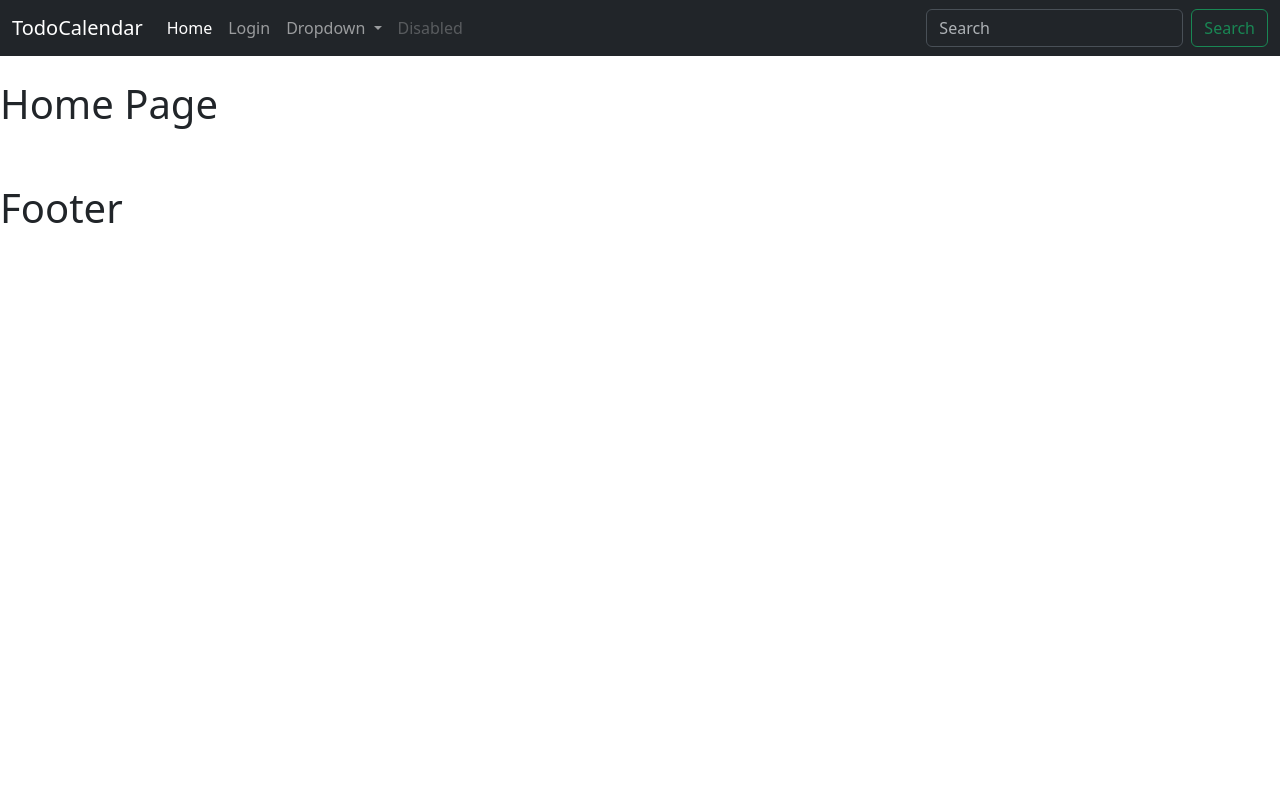
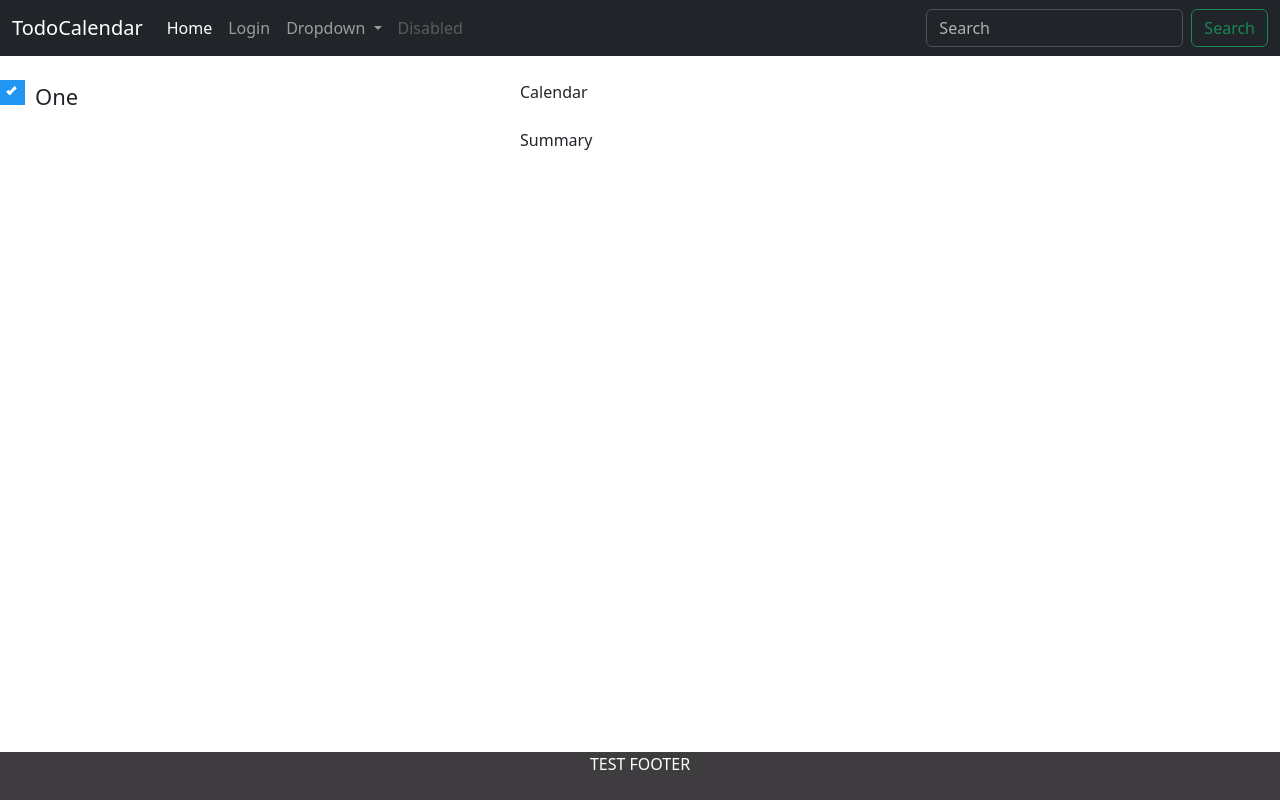
Before and after one commit to GNyoufun/TodoCalendar, a Django app: page / in a window 1280 px wide. Run offline with Django 4.2, Linux system fonts and the light colour scheme.

Commit message:
add folder for division and basic home page html and css

```diff
--- a/TodoCalendar/TodoCalendar/settings.py
+++ b/TodoCalendar/TodoCalendar/settings.py
@@ -11,10 +11,15 @@ https://docs.djangoproject.com/en/4.2/ref/settings/
 """
 
 from pathlib import Path
+import os
 
 # Build paths inside the project like this: BASE_DIR / 'subdir'.
 BASE_DIR = Path(__file__).resolve().parent.parent
 
+print(BASE_DIR)
+
+STATIC_URL = 'TodoCalendarApp/static/'
+STATIC_ROOT = os.path.join(BASE_DIR, 'TodoCalendarApp/static')
 
 # Quick-start development settings - unsuitable for production
 # See https://docs.djangoproject.com/en/4.2/howto/deployment/checklist/
--- /dev/null
+++ b/TodoCalendar/TodoCalendarApp/static/style.css
@@ -0,0 +1,113 @@
+/* Base html */
+
+.wrapper {
+    display: flex;
+    flex-direction: column;
+    margin-top: 24px;
+    margin-bottom: 128px;
+}
+
+
+footer {
+    position: fixed;
+    left: 0;
+    bottom: 0;
+    height: 48px;
+    width: 100%;
+    background-color: rgb(62, 60, 63);
+    color: white;
+    text-align: center;
+}
+
+/* Home html */
+
+.homeBase {
+    height: 100%;
+    width: 100%;
+
+    display: grid;
+    grid:
+        "Todo Calendar" auto
+        "Todo Summary" auto
+        / 40% 60%;
+    gap: 8px;
+}
+.Todo {
+    grid-area: Todo;
+}
+
+.Calendar {
+    grid-area: Calendar;
+}
+
+.Summary {
+    grid-area: Summary;
+}
+
+/* Customize the label (the checks) */
+.checks {
+    display: block;
+    position: relative;
+    padding-left: 35px;
+    margin-bottom: 12px;
+    cursor: pointer;
+    font-size: 22px;
+    -webkit-user-select: none;
+    -moz-user-select: none;
+    -ms-user-select: none;
+    user-select: none;
+}
+
+  /* Hide the browser's default checkbox */
+.checks input {
+    position: absolute;
+    opacity: 0;
+    cursor: pointer;
+    height: 0;
+    width: 0;
+}
+
+  /* Create a custom checkbox */
+.checkmark {
+    position: absolute;
+    top: 0;
+    left: 0;
+    height: 25px;
+    width: 25px;
+    background-color: #eee;
+}
+
+  /* On mouse-over, add a grey background color */
+.checks:hover input ~ .checkmark {
+    background-color: #ccc;
+}
+
+  /* When the checkbox is checked, add a blue background */
+.checks input:checked ~ .checkmark {
+    background-color: #2196F3;
+}
+
+  /* Create the checkmark/indicator (hidden when not checked) */
+.checkmark:after {
+    content: "";
+    position: absolute;
+    display: none;
+}
+
+  /* Show the checkmark when checked */
+.checks input:checked ~ .checkmark:after {
+    display: block;
+}
+
+  /* Style the checkmark/indicator */
+.checks .checkmark:after {
+    left: 9px;
+    top: 5px;
+    width: 5px;
+    height: 10px;
+    border: solid white;
+    border-width: 0 3px 3px 0;
+    -webkit-transform: rotate(45deg);
+    -ms-transform: rotate(45deg);
+    transform: rotate(45deg);
+}
--- a/TodoCalendar/TodoCalendarApp/templates/TodoAddOn.html
+++ b/TodoCalendar/TodoCalendarApp/templates/TodoAddOn.html
@@ -1,4 +1,4 @@
-{% extends 'base.html' %}
+{% extends 'base/base.html' %}
 
 {% block content %}
 <h1>Create New Todo</h1>
--- a/TodoCalendar/TodoCalendarApp/templates/base.html
+++ b/TodoCalendar/TodoCalendarApp/templates/base/base.html
@@ -1,22 +1,29 @@
+{% load static %} {% load extra %}
 <!doctype html>
 <html lang="en">
     <head>
+        <link rel="stylesheet" href="{% static 'style.css' %}?{% cache_bust %}" />
         <meta charset="utf-8">
         <meta name="viewport" content="width=device-width, initial-scale=1">
         <title>Todo Calendar</title>
         <link href="https://cdn.jsdelivr.net/npm/bootstrap@5.3.2/dist/css/bootstrap.min.css" rel="stylesheet" integrity="sha384-T3c6CoIi6uLrA9TneNEoa7RxnatzjcDSCmG1MXxSR1GAsXEV/Dwwykc2MPK8M2HN" crossorigin="anonymous">
     </head>
     <body>
-        {% include "navbar.html" %}
+        <header>
+            {% include "base/navbar.html" %}
+        </header>
 
-        <br/>
+        <main>
+            <div class="wrapper">
+                {% block content %}
 
-        {% block content %}
+                {% endblock %}
+            </div>
+        </main>
 
-        {% endblock %}
-
-        <br/><br/>
-        <h1> Footer </h1>
+        <footer>
+            {% include "base/footer.html" %}
+        </footer>
 
         <script src="https://cdn.jsdelivr.net/npm/bootstrap@5.3.2/dist/js/bootstrap.bundle.min.js" integrity="sha384-C6RzsynM9kWDrMNeT87bh95OGNyZPhcTNXj1NW7RuBCsyN/o0jlpcV8Qyq46cDfL" crossorigin="anonymous"></script>
     </body>
--- /dev/null
+++ b/TodoCalendar/TodoCalendarApp/templates/base/footer.html
@@ -0,0 +1,5 @@
+<div>
+    <p>
+        TEST FOOTER
+    </p>
+</div>
--- a/TodoCalendar/TodoCalendarApp/templates/home.html
+++ b/TodoCalendar/TodoCalendarApp/templates/home.html
@@ -1,5 +1,22 @@
-{% extends 'base.html' %}
+{% extends 'base/base.html' %}
 
 {% block content %}
-<h1> Home Page </h1>
+
+<section class="homeBase">
+    <div class="Todo">
+        <div>
+            <label class="checks">One <!-- the todo list item, pass in with ordering number to id the item -->
+                <input type="checkbox" checked="checked">
+                <span class="checkmark"></span>
+            </label>
+        </div>
+    </div>
+    <div class="Calendar">
+        <p> Calendar </p>
+    </div>
+    <div class="Summary">
+        <p> Summary </p>
+    </div>
+</section>
+
 {% endblock %}
--- /dev/null
+++ b/TodoCalendar/TodoCalendarApp/templatetags/extra.py
@@ -0,0 +1,18 @@
+import os
+import uuid
+from django import template
+from django.conf import settings
+
+register = template.Library()
+
+@register.simple_tag(name='cache_bust')
+def cache_bust():
+
+    if settings.DEBUG:
+        version = uuid.uuid1()
+    else:
+        version = os.environ.get('PROJECT_VERSION')
+        if version is None:
+            version = '1'
+
+    return '__v__={version}'.format(version=version)
--- a/TodoCalendar/UserLogin/templates/login.html
+++ b/TodoCalendar/UserLogin/templates/login.html
@@ -1,4 +1,4 @@
-{% extends 'base.html' %}
+{% extends 'base/base.html' %}
 
 {% block content %}
     {% if messages %}
```
Also changed, not shown: TodoCalendar/TodoCalendarApp/templates/base/navbar.html (renamed from TodoCalendar/TodoCalendarApp/templates/navbar.html), TodoCalendar/TodoCalendarApp/templatetags/__init__.py (added).
